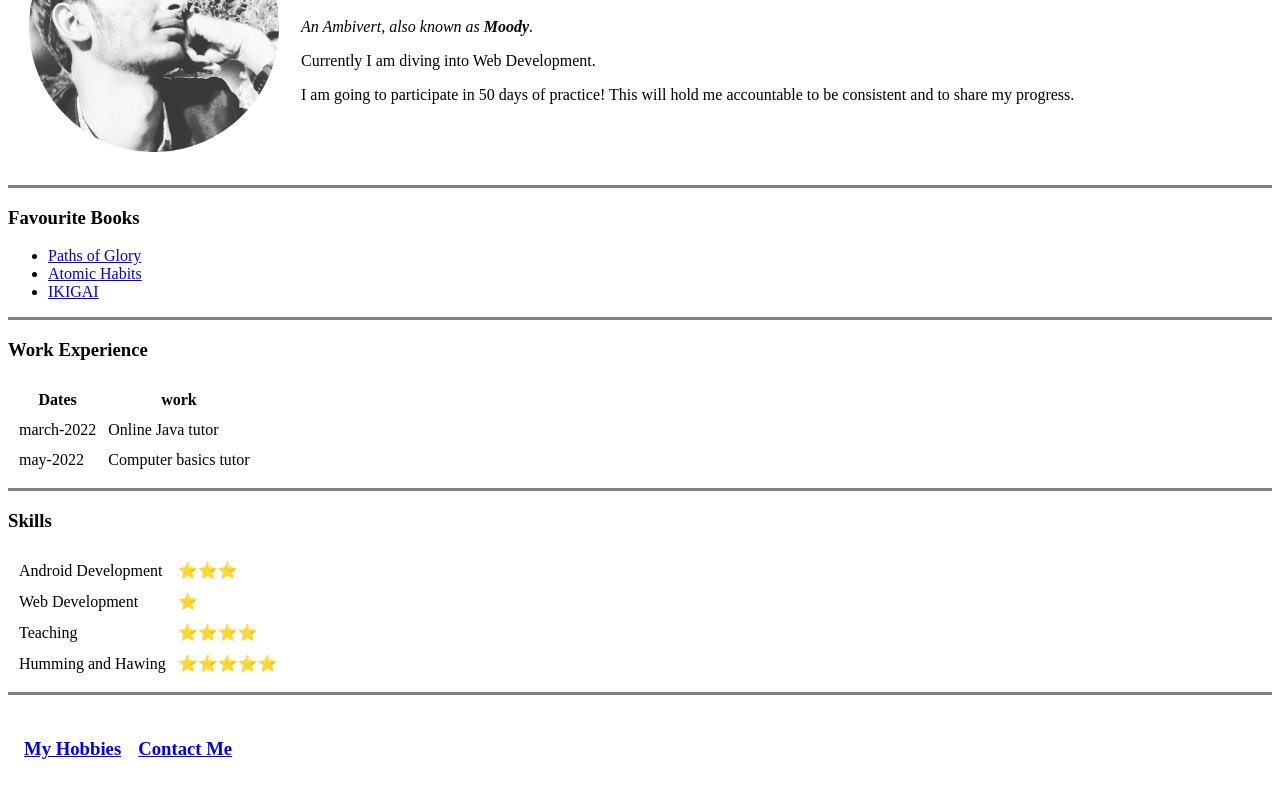
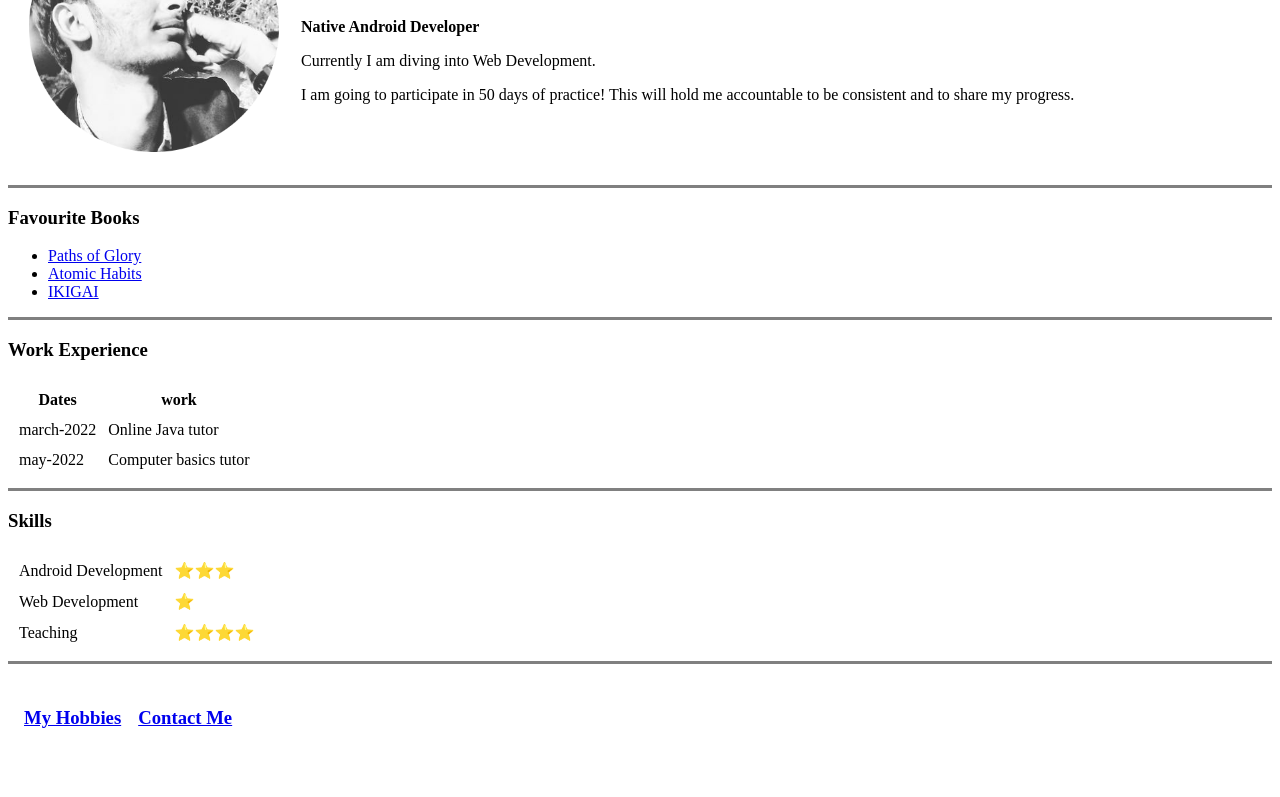
Before and after one commit to kev-coding42/cv, a plain HTML site: page index.html in a window 1280 px wide. Shown: the part 127-924 px from the top of the page. After the commit the page ends 899 px from the top, so only its background shows below. Drawn offline with Linux system fonts and the light colour scheme.

Commit message:
Updated file

```diff
--- a/index.html
+++ b/index.html
@@ -9,7 +9,7 @@
       <tr>
         <td><img src="images/kev2_circle.png" alt="kevin profile picture" width="250px" height="250px"></td>
         <td><h1>Kevin Solanki</h1>
-        <p><em>An Ambivert, also known as <strong>Moody</strong>.</em></p>
+        <p><strong>Native Android Developer</strong></p>
         <p>Currently I am diving into Web Development.</p>
         <p>I am going to participate in 50 days of practice! This will
         hold me accountable to be consistent and to share my progress.</p></td>
@@ -54,10 +54,6 @@
         <td>Teaching</td>
         <td>⭐⭐⭐⭐</td>
       </tr>
-      <tr>
-        <td>Humming and Hawing</td>
-        <td>⭐⭐⭐⭐⭐</td>
-      </tr>
     </table>
     <hr size="3" noshade>
     <table cellspacing="15">
```
